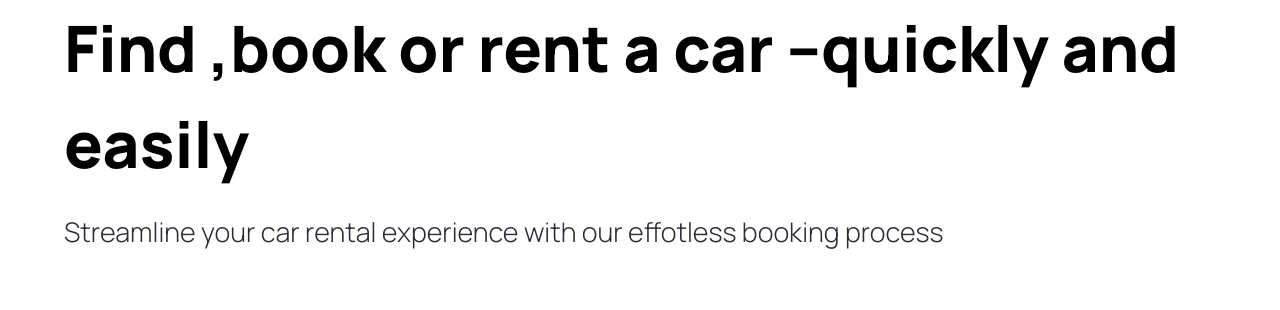
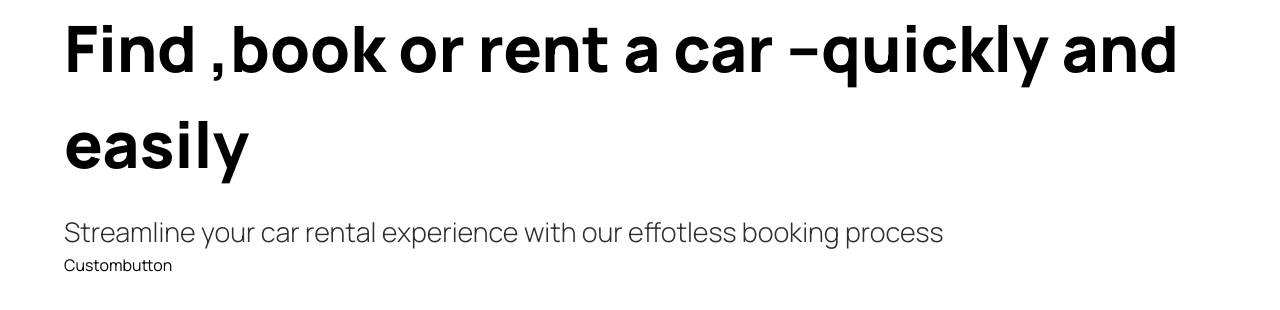
Before and after one commit to misikir21/carNext, a Next.js app: page / in a window 1280 px wide. Shown: the top 310 px of the page. Built offline with nearby package versions, Linux system fonts and the light colour scheme.

Commit message:
create a component called custombutton

```diff
--- /dev/null
+++ b/component/Custombutton.tsx
@@ -0,0 +1,7 @@
+import React from "react";
+
+const Custombutton = () => {
+  return <div>Custombutton</div>;
+};
+
+export default Custombutton;
--- a/component/Hero.tsx
+++ b/component/Hero.tsx
@@ -1,5 +1,6 @@
 import React from "react";
 import Image from "next/image";
+import { Custombutton } from ".";
 const Hero = () => {
   return (
     <div className="hero">
@@ -11,6 +12,7 @@
           Streamline your car rental experience with our effotless booking
           process
         </p>
+        <Custombutton />
       </div>
     </div>
   );
--- a/component/index.ts
+++ b/component/index.ts
@@ -1,2 +1,3 @@
 import Hero from "./Hero";
-export { Hero };
+import Custombutton from "./Custombutton";
+export { Hero, Custombutton };
```
